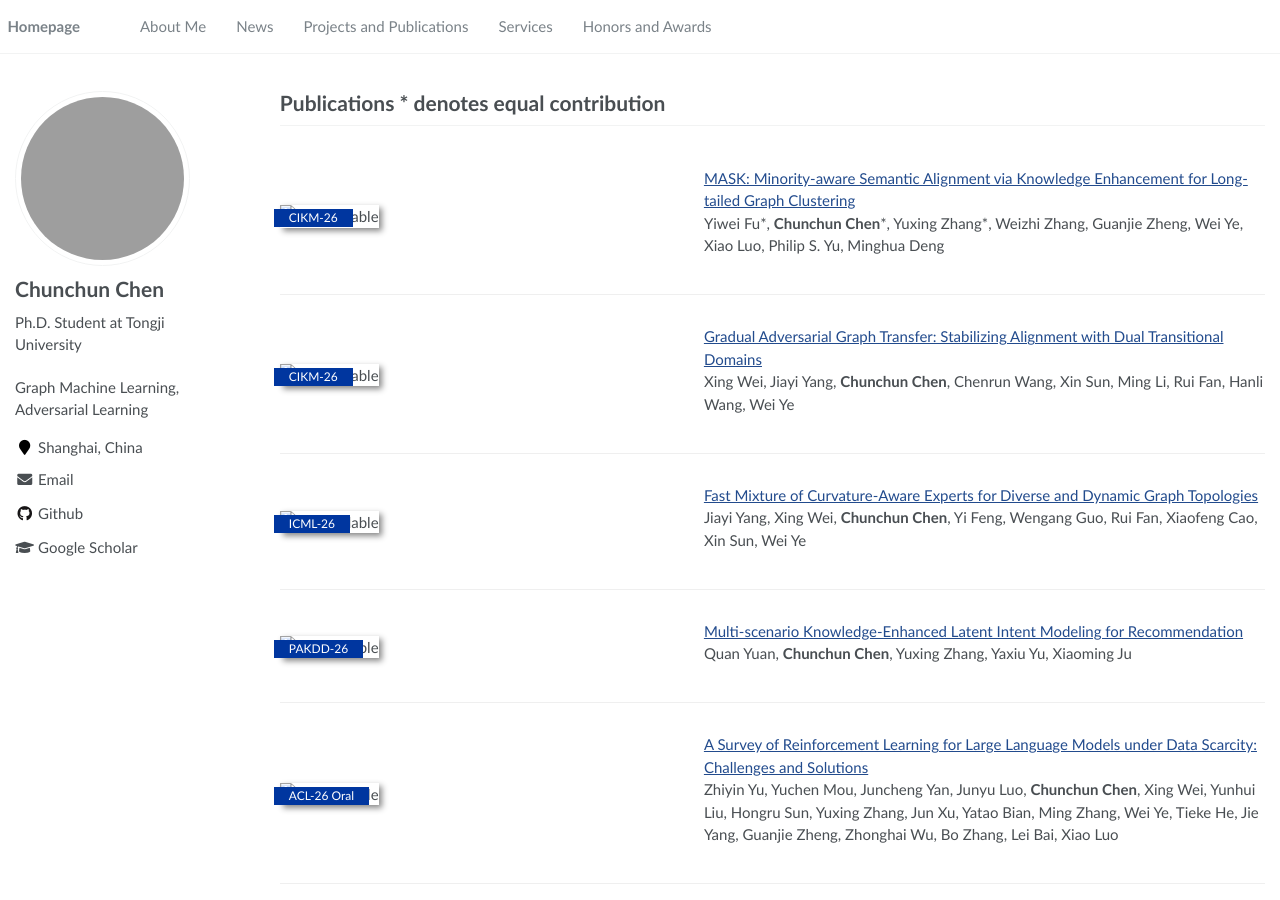
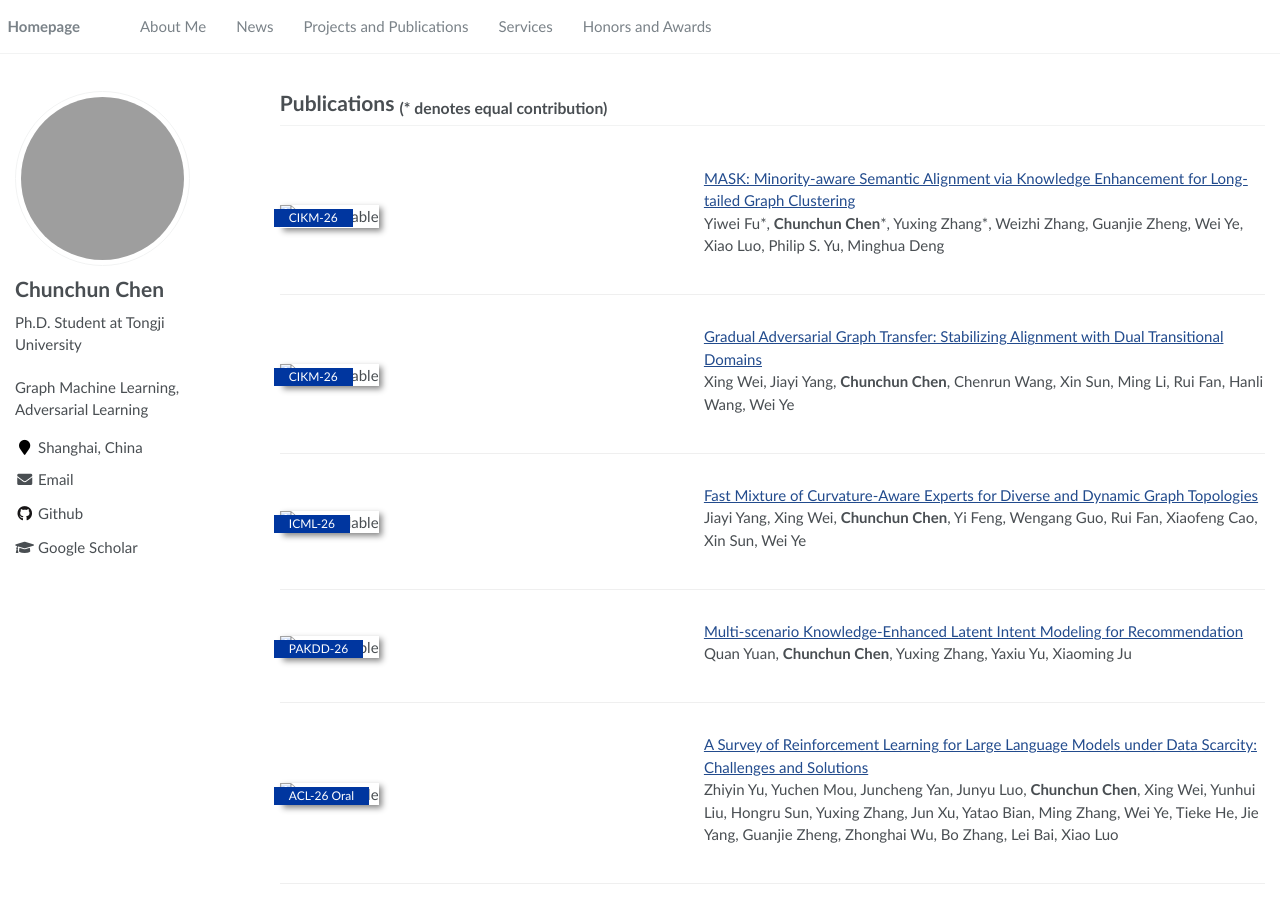
Before and after one commit to CCChen-GEEX/CCChen-GEEX.github.io, a Jekyll site: the page built from _pages/includes/pub.md, in a window 1280 px wide and 900 px high. Built offline with Jekyll 4.4.1, drawn with Linux system fonts in a browser that asks for light colours; our own code applies the rules of GitHub Pages for plain Markdown files; grey boxes are pictures that could not be loaded.

Commit message:
Update pub.md

```diff
--- a/_pages/includes/pub.md
+++ b/_pages/includes/pub.md
@@ -1,4 +1,4 @@
-# Publications \* denotes equal contribution
+# Publications <sub>(\* denotes equal contribution)</sub>
 <div class='paper-box'><div class='paper-box-image'><div><div class="badge">CIKM-26</div><img src='images/MASK.png' alt="not available" width="100%"></div></div>
 <div class='paper-box-text' markdown="1">
 [MASK: Minority-aware Semantic Alignment via Knowledge Enhancement for Long-tailed Graph Clustering](https://scholar.google.com/citations?view_op=view_citation&hl=en&user=K5aA_AUAAAAJ&sortby=pubdate&citation_for_view=K5aA_AUAAAAJ:r0BpntZqJG4C) \\
```
